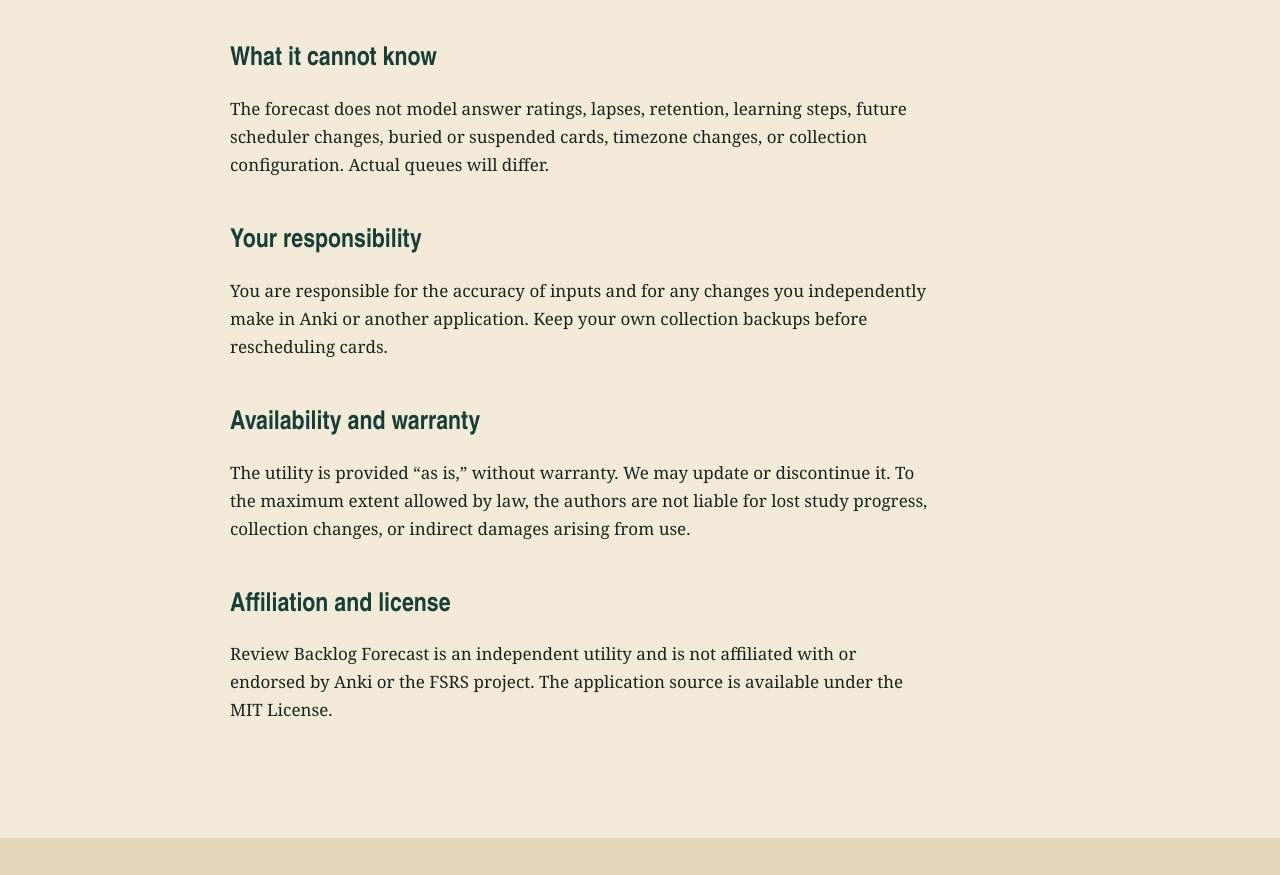
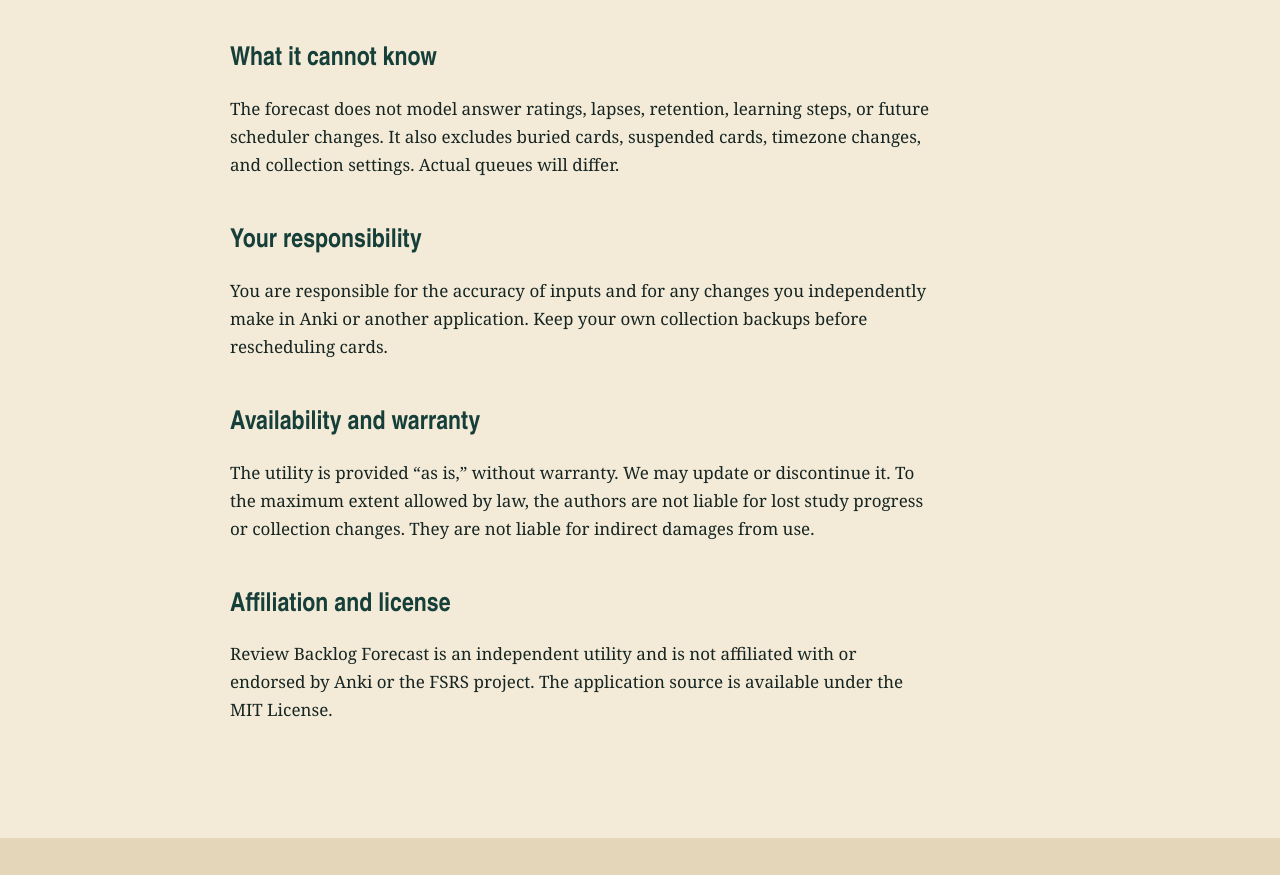
Before and after one commit to B-Divyesh/sf-review-backlog-forecast, a website built with Vite: page terms/index.html in a window 1280 px wide. Shown: the part 812-1687 px from the top of the page. Built offline with nearby package versions, Linux system fonts and the light colour scheme.

Commit message:
fix: shorten remaining legal copy

```diff
--- a/terms/index.html
+++ b/terms/index.html
@@ -39,11 +39,11 @@
       <h2>What the forecast includes</h2>
       <p>The simulation uses your counts and assumptions. It protects regular reviews before it schedules the overdue queue. It applies one average review time and enforces your session cap.</p>
       <h2>What it cannot know</h2>
-      <p>The forecast does not model answer ratings, lapses, retention, learning steps, future scheduler changes, buried or suspended cards, timezone changes, or collection configuration. Actual queues will differ.</p>
+      <p>The forecast does not model answer ratings, lapses, retention, learning steps, or future scheduler changes. It also excludes buried cards, suspended cards, timezone changes, and collection settings. Actual queues will differ.</p>
       <h2>Your responsibility</h2>
       <p>You are responsible for the accuracy of inputs and for any changes you independently make in Anki or another application. Keep your own collection backups before rescheduling cards.</p>
       <h2>Availability and warranty</h2>
-      <p>The utility is provided “as is,” without warranty. We may update or discontinue it. To the maximum extent allowed by law, the authors are not liable for lost study progress, collection changes, or indirect damages arising from use.</p>
+      <p>The utility is provided “as is,” without warranty. We may update or discontinue it. To the maximum extent allowed by law, the authors are not liable for lost study progress or collection changes. They are not liable for indirect damages from use.</p>
       <h2>Affiliation and license</h2>
       <p>Review Backlog Forecast is an independent utility and is not affiliated with or endorsed by Anki or the FSRS project. The application source is available under the MIT License.</p>
     </main>
```
Also changed, not shown: .factory/copy-audit.md, .factory/handoff.md, .factory/polish-5.md.
